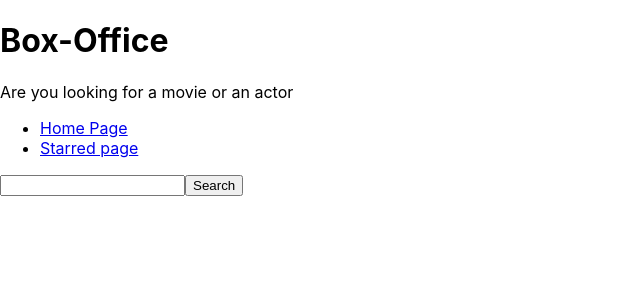
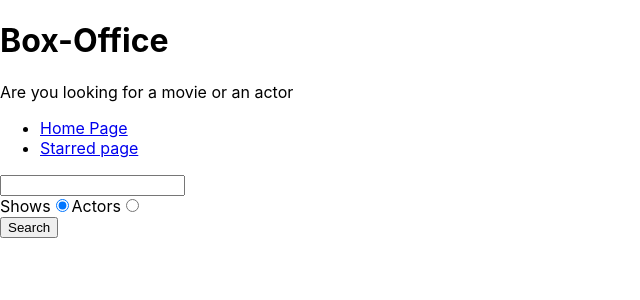
Before and after one commit to sivasubramanian11/Box-office-app, a React (Create React App) app: page / in a window 1280 px wide. Shown: the top 300 px of the page, without its empty margins (0-640 px from the left). Built offline with nearby package versions, Linux system fonts and the light colour scheme.

Commit message:
radio buttons created and fetched results

```diff
--- a/src/pages/Home.jsx
+++ b/src/pages/Home.jsx
@@ -1,50 +1,84 @@
-import React, {useState}  from 'react'
+import React, { useState } from 'react'
 import MainPagelayout from '../components/MainPagelayout'
 import { getApi } from '../misc/APIconfig';
 
 const Home = () => {
-    const [inputs,setInputs] = useState('');
-    const [results, setResults] =useState(null);
+    const [inputs, setInputs] = useState('');
+    const [results, setResults] = useState(null);
+    const[searchOption, setSearchOption] = useState('shows');
+
+    const isSearchShow = searchOption === 'shows';
+
+
     // To search the result from Api and console.
-    const onSearch =()=>{
+    const onSearch = () => {
 
-    getApi(`/search/shows?q=${inputs}`)
-     .then(result=>{
+        getApi(`/search/${searchOption}?q=${inputs}`)
+            .then(result => {
                 setResults(result)
             });
+
     }
     // To call onSearch when user clicks enter.
-    const onKeyDown=(ev)=>{
-        if(ev.keyCode === 13){
+    const onKeyDown = (ev) => {
+        if (ev.keyCode === 13) {
             onSearch();
         }
     }
     //To update the last typed text in the text box.
-    const onInputChange=(ev)=>{
+    const onInputChange = (ev) => {
         setInputs(ev.target.value);
     }
 
+    // To update the selected radio button
+    const onRadioChange =(ev)=>{
+        setSearchOption(ev.target.value);
+    }
     //To conditionally render the output from the API
 
-const renderResults=()=>{
-    if(results && results.length === 0){
+    const renderResults = () => {
+        if (results && results.length === 0) {
             return <div>No results found</div>
         }
 
-    if(results && results.length>1){
-        return <div>
-            {results.map((item)=>(
-             <div key={item.show.id}>
-                {item.show.name}
-            </div>
-        ))}</div>
+        if (results && results.length > 0) {
+            return results[0].show
+            ? results.map(item => (<div key={item.show.id}>{item.show.name}</div>))
+            : results.map(item => (
+                <div key={item.person.id}>{item.person.name}</div>
+                ))
         }
+        return null;
     }
 
     return (
         <MainPagelayout>
             <input type="text" onChange={onInputChange} onKeyDown={onKeyDown} value={inputs} />
-        <button type="button"  onClick={onSearch} >Search</button>
+
+            <div>
+                <label htmlFor='onSearch-Shows'>
+                Shows
+                <input type="radio"
+                 id="onSearch-Shows"
+                 value="shows"
+                 onChange={onRadioChange}
+                 checked={isSearchShow}
+                 />
+                </label>
+
+                <label htmlFor='onSearch-Actors'>
+                Actors
+                <input type="radio"
+                id="onSearch-Actors"
+                value="people"
+                onChange={onRadioChange}
+                checked={!isSearchShow}
+                />
+                </label>
+                </div>
+
+                <button type="button" onClick={onSearch} >Search</button>
+
             {renderResults()}
         </MainPagelayout>
     )
```
Also changed, not shown: src/misc/APIconfig.jsx (line endings or trailing spaces). Lines whose indentation alone changed are shown as unchanged.
